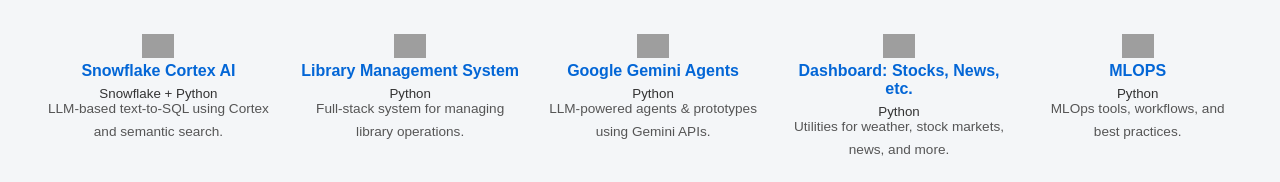
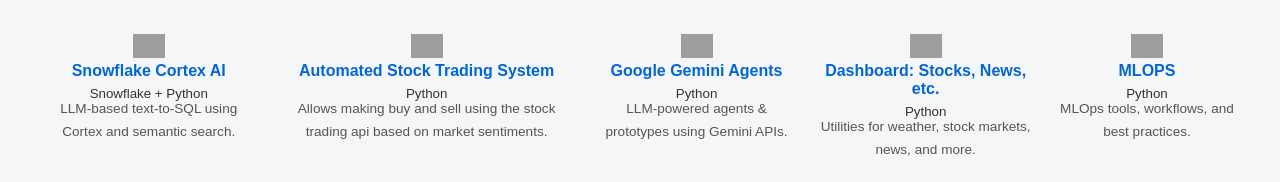
Before and after one commit to iduryodhanrao/iduryodhanrao.github.io, a plain HTML site: page index.html in a window 1280 px wide. Shown: the part 440-622 px from the top of the page. Drawn offline with Linux system fonts and the light colour scheme; grey boxes are pictures that could not be loaded.

Commit message:
Update index.html

```diff
--- a/index.html
+++ b/index.html
@@ -99,12 +99,12 @@
         <sup>LLM-based text-to-SQL using Cortex and semantic search.</sup>
       </td>
       <td>
-        <a href="https://github.com/iduryodhanrao/mylibrary">
+        <a href="https://github.com/iduryodhanrao/stocktrading">
           <img src="https://skillicons.dev/icons?i=python" width="32" /><br/>
-          <b>Library Management System</b>
+          <b>Automated Stock Trading System</b>
         </a><br/>
         <sub>Python</sub><br/>
-        <sup>Full-stack system for managing library operations.</sup>
+        <sup> Allows making buy and sell using the stock trading api based on market sentiments.</sup>
       </td>
       <td>
         <a href="https://github.com/iduryodhanrao/google-gemini-agents">
```
